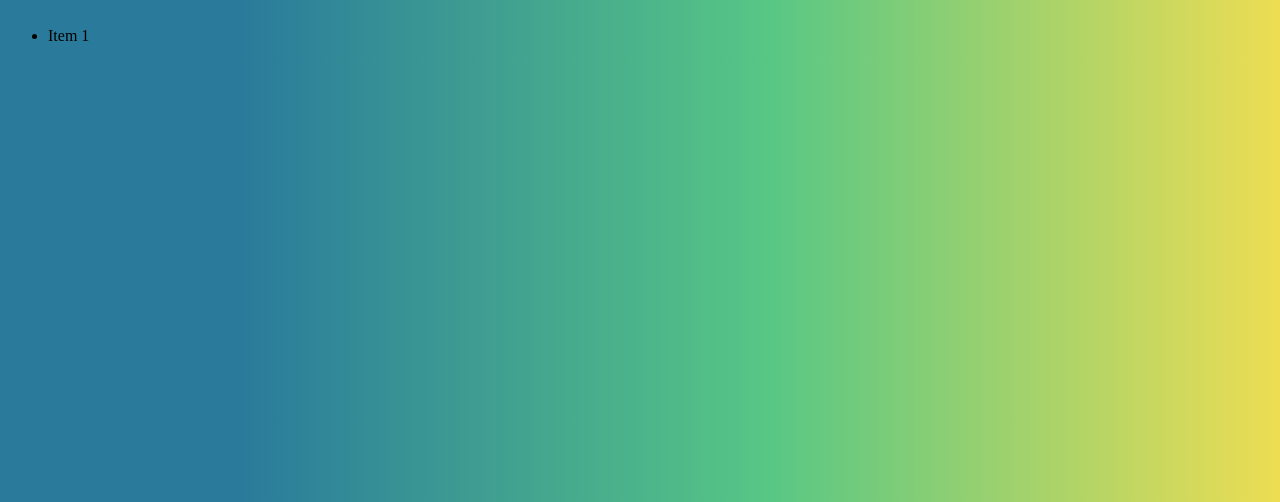
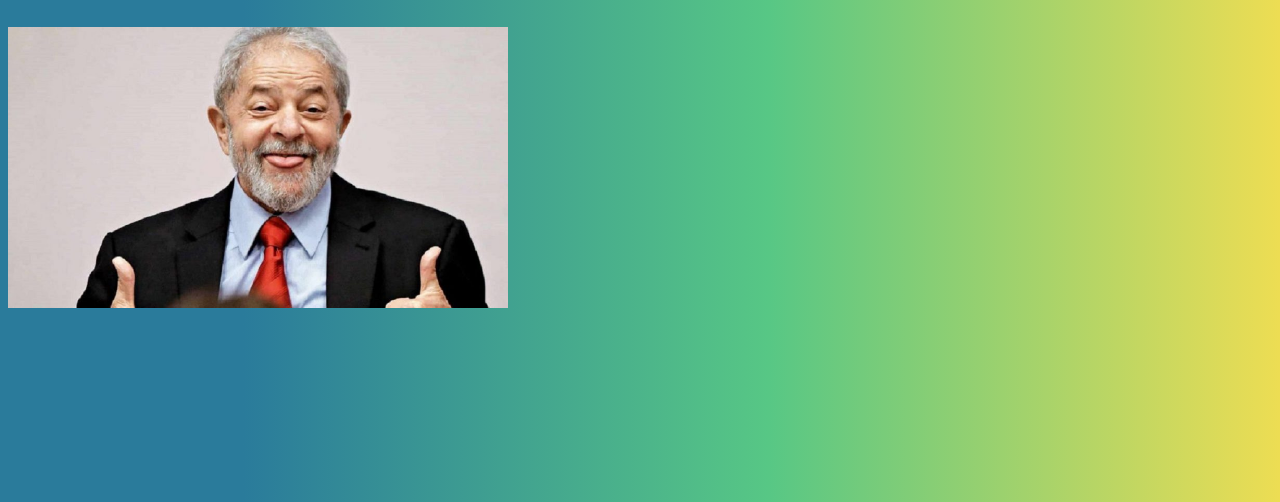
Before and after one commit to edu222-senac/AulaDSevWeb, a plain HTML site: page index.html in a window 1280 px wide. Shown: the part 298-800 px from the top of the page. Drawn offline with Linux system fonts and the light colour scheme.

Commit message:
Finalizando projeto

```diff
--- a/index.html
+++ b/index.html
@@ -5,6 +5,7 @@
     <meta name="viewport" content="width=device-width, initial-scale=1.0">
     <title>Aula de Desenvolvimento Web</title>
     <link rel="stylesheet" href="style.css">
+    <link rel="shortcut icon" href = html.logo.icon">
     <style>
         .primeiro_paragrafo, .segundo_paragrafo, .terceiro_paragrafo{
             color: blue;
@@ -19,8 +20,6 @@
    <p class="primeiro_paragrafo" id="primeiroParagrafo">Estamos na nossa primeira aula de Desenvolvimento Web!</p>
    <p class="segundo_paragrafo" id="segundoParagrafo">Estamos na nossa primeira aula de Desenvolvimento Web!</p>
    <p class="terceiro_paragrafo" id="terceiroParagrafo">Estamos na nossa primeira aula de Desenvolvimento Web!</p>
-   <ul>
-    <li>Item 1</li>
-   </ul>
+   <img class="fotoLula" src="lula.jpg">
 </body>
 </html>
--- a/style.css
+++ b/style.css
@@ -7,3 +7,8 @@ body {
         rgba(237, 221, 83, 1) 100%
     );
 }
+
+.fotoLula{
+    height: 100%;
+    width: 500px;
+}
```
Also changed, not shown: html-logo.ico (added), lula.jpg (added).
